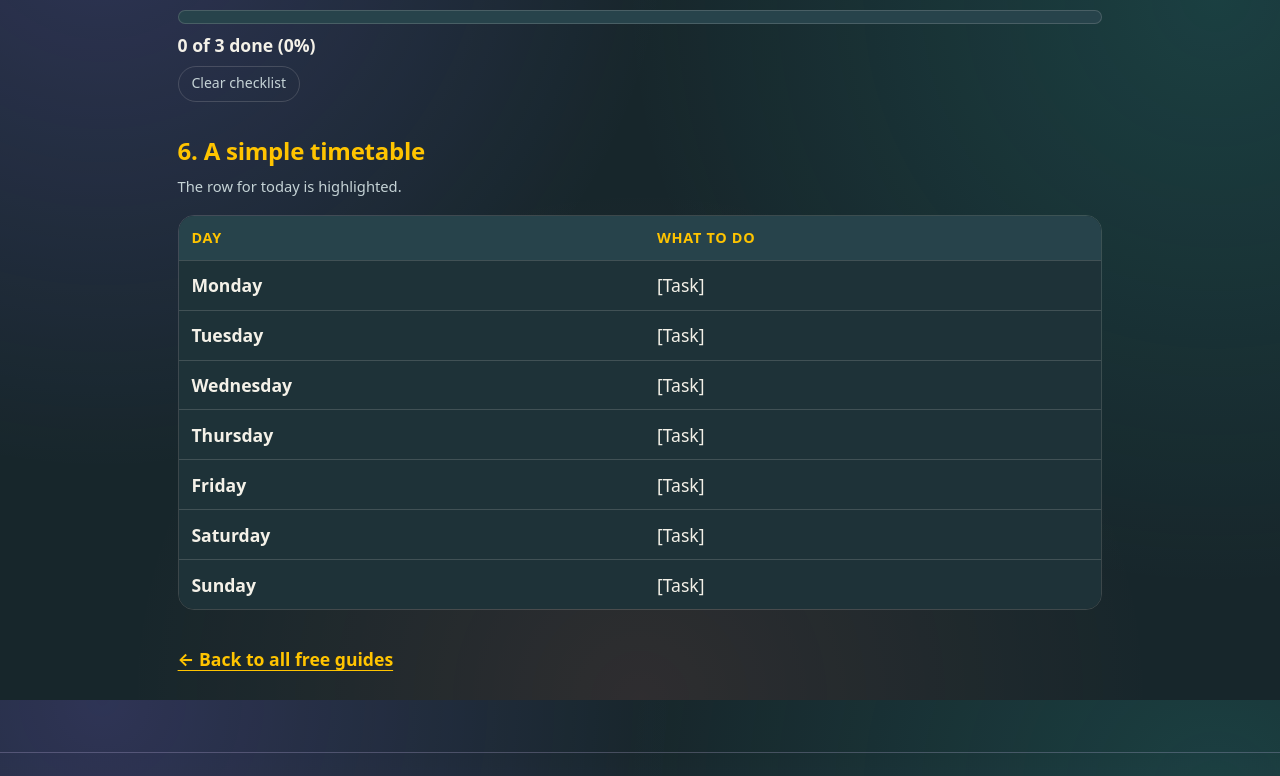
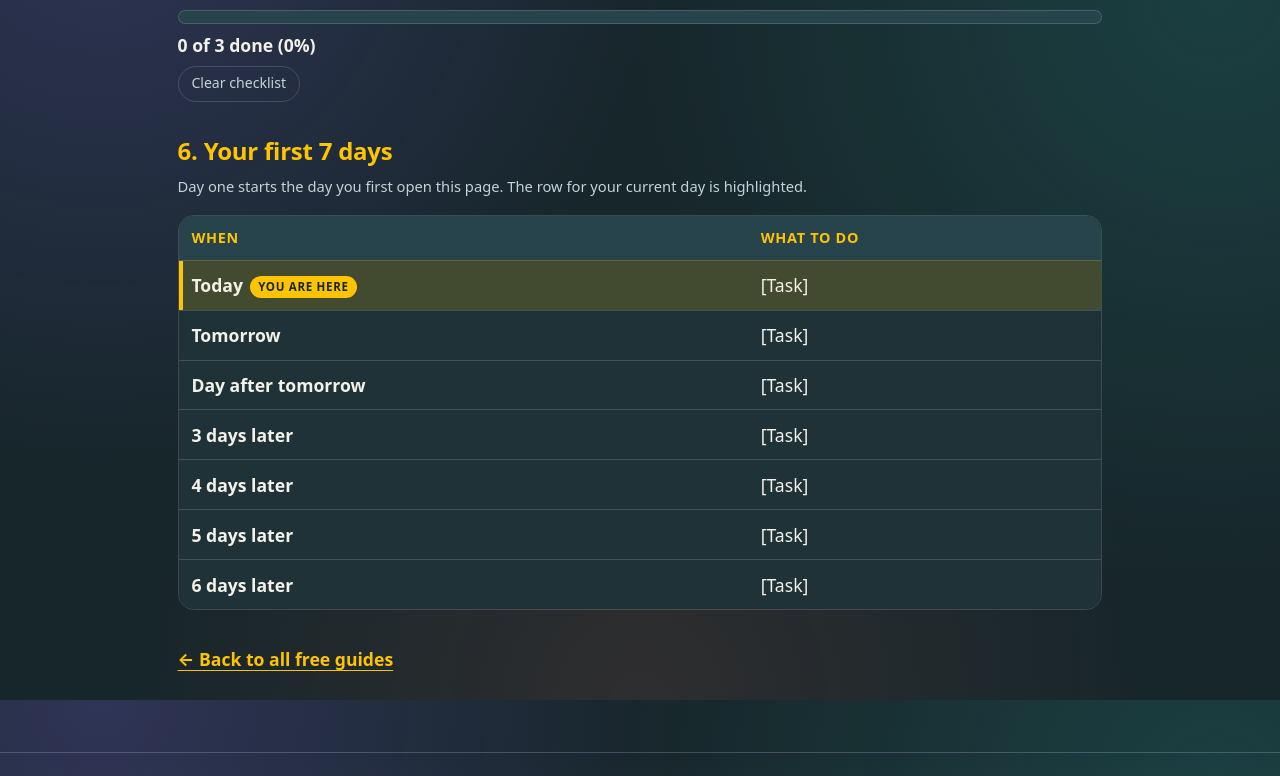
Before and after one commit to VR-DEVELOPMENTS-OFFICIAL/VD-DM-SITES, a plain HTML site: page guides/_template.html in a window 1280 px wide. Shown: the part 1700-2476 px from the top of the page. Drawn offline with Linux system fonts and the light colour scheme.

Commit message:
Plan days: Today, Tomorrow, Day after tomorrow

```diff
--- a/guides/_template.html
+++ b/guides/_template.html
@@ -29,7 +29,7 @@
   - Price calculator: <div class="calc" data-calc="weekly"> (or "monthly") with
     two number inputs named "first" and "second" and an element with
     data-calc-out. Output = first × second. Always label it as an example.
-  - Timetable highlight: a table row with data-day="Monday" (use the full English
+  - Timetable highlight: a table row with data-step="0" (0 to 6, day 0 is the first open
     day name). Today's row is highlighted automatically.
   - Idea filter: filter tabs with data-filter="category", and idea cards with
     data-cat="category". Save-idea toggles use data-save="unique-id".
@@ -149,24 +149,24 @@
         </div>
       </section>
 
-      <!-- TIMETABLE PATTERN (optional): full English day names in data-day, so today's row is highlighted.
+      <!-- TIMETABLE PATTERN (optional): data-step 0 to 6 with labels Today, Tomorrow, Day after tomorrow, 3 days later and so on; the visitor's current day is highlighted.
            Delete this block if the guide does not need a timetable. -->
       <section data-reveal>
-        <h2>6. A simple timetable</h2>
-        <p class="reveal-note">The row for today is highlighted.</p>
+        <h2>6. Your first 7 days</h2>
+        <p class="reveal-note">Day one starts the day you first open this page. The row for your current day is highlighted.</p>
         <div class="table-wrap">
           <table>
             <thead>
-              <tr><th scope="col">Day</th><th scope="col">What to do</th></tr>
+              <tr><th scope="col">When</th><th scope="col">What to do</th></tr>
             </thead>
             <tbody>
-              <tr data-day="Monday"><th scope="row">Monday</th><td>[Task]</td></tr>
-              <tr data-day="Tuesday"><th scope="row">Tuesday</th><td>[Task]</td></tr>
-              <tr data-day="Wednesday"><th scope="row">Wednesday</th><td>[Task]</td></tr>
-              <tr data-day="Thursday"><th scope="row">Thursday</th><td>[Task]</td></tr>
-              <tr data-day="Friday"><th scope="row">Friday</th><td>[Task]</td></tr>
-              <tr data-day="Saturday"><th scope="row">Saturday</th><td>[Task]</td></tr>
-              <tr data-day="Sunday"><th scope="row">Sunday</th><td>[Task]</td></tr>
+              <tr data-step="0"><th scope="row">Today</th><td>[Task]</td></tr>
+              <tr data-step="1"><th scope="row">Tomorrow</th><td>[Task]</td></tr>
+              <tr data-step="2"><th scope="row">Day after tomorrow</th><td>[Task]</td></tr>
+              <tr data-step="3"><th scope="row">3 days later</th><td>[Task]</td></tr>
+              <tr data-step="4"><th scope="row">4 days later</th><td>[Task]</td></tr>
+              <tr data-step="5"><th scope="row">5 days later</th><td>[Task]</td></tr>
+              <tr data-step="6"><th scope="row">6 days later</th><td>[Task]</td></tr>
             </tbody>
           </table>
         </div>
```
